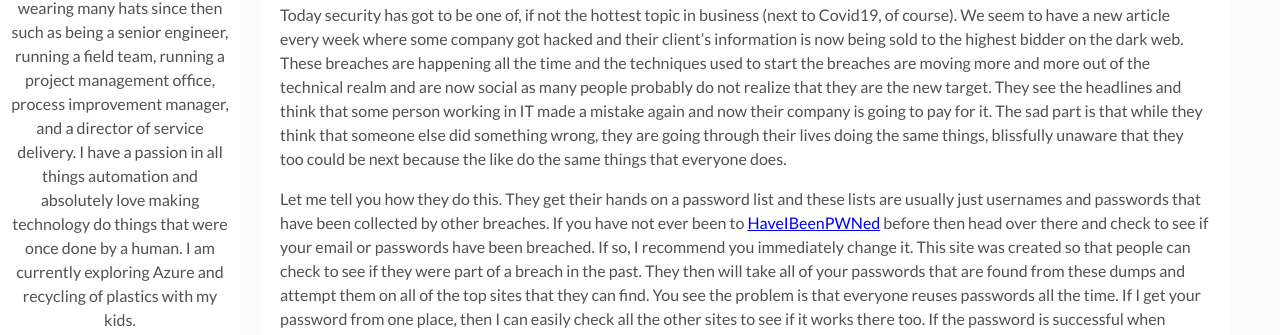
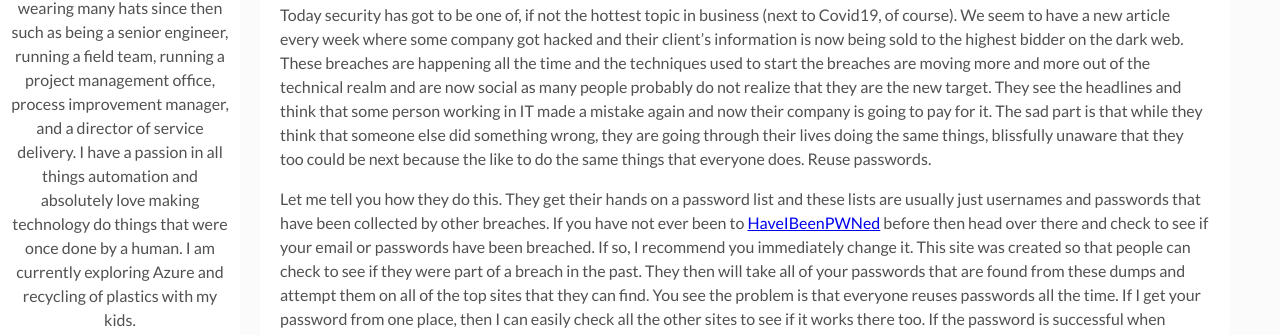
Before and after one commit to Anitalex/anitalex.github.io, a Jekyll site: the page built from _posts/2020-11-10-Setting-Up-MFA-In-Microsoft-365.markdown, in a window 1280 px wide and 900 px high, scrolled down 378 px. Shown: the part 255-590 px from the top of the window. Built offline with Jekyll 4.4.1, drawn with Linux system fonts in a browser that asks for light colours; comment, search, counter and statistics services are not loaded.

Commit message:
made a few small edits to MFA

```diff
--- a/_posts/2020-11-10-Setting-Up-MFA-In-Microsoft-365.markdown
+++ b/_posts/2020-11-10-Setting-Up-MFA-In-Microsoft-365.markdown
@@ -9,7 +9,7 @@ comments: true
 tags: [Azure, Microsoft 365, MFA] # add tag
 ---
 
-Today security has got to be one of, if not the hottest topic in business (next to Covid19, of course).  We seem to have a new article every week where some company got hacked and their client's information is now being sold to the highest bidder on the dark web.  These breaches are happening all the time and the techniques used to start the breaches are moving more and more out of the technical realm and are now social as many people probably do not realize that they are the new target.  They see the headlines and think that some person working in IT made a mistake again and now their company is going to pay for it.  The sad part is that while they think that someone else did something wrong, they are going through their lives doing the same things, blissfully unaware that they too could be next because the like do the same things that everyone does.
+Today security has got to be one of, if not the hottest topic in business (next to Covid19, of course).  We seem to have a new article every week where some company got hacked and their client's information is now being sold to the highest bidder on the dark web.  These breaches are happening all the time and the techniques used to start the breaches are moving more and more out of the technical realm and are now social as many people probably do not realize that they are the new target.  They see the headlines and think that some person working in IT made a mistake again and now their company is going to pay for it.  The sad part is that while they think that someone else did something wrong, they are going through their lives doing the same things, blissfully unaware that they too could be next because the like to do the same things that everyone does.  Reuse passwords.
 
 Let me tell you how they do this.  They get their hands on a password list and these lists are usually just usernames and passwords that have been collected by other breaches.   If you have not ever been to [HaveIBeenPWNed](https://haveibeenpwned.com/Passwords) before then head over there and check to see if your email or passwords have been breached.  If so, I recommend you immediately change it.  This site was created so that people can check to see if they were part of a breach in the past.  They then will take all of your passwords that are found from these dumps and attempt them on all of the top sites that they can find.  You see the problem is that everyone reuses passwords all the time.  If I get your password from one place, then I can easily check all the other sites to see if it works there too.  If the password is successful when trying to get in to your email with this method, then it is now in the final minutes of game over for you and the only thing stopping the game from ending right now is what happens next.  Do you have multi-factor authentication turned on?
 
```
